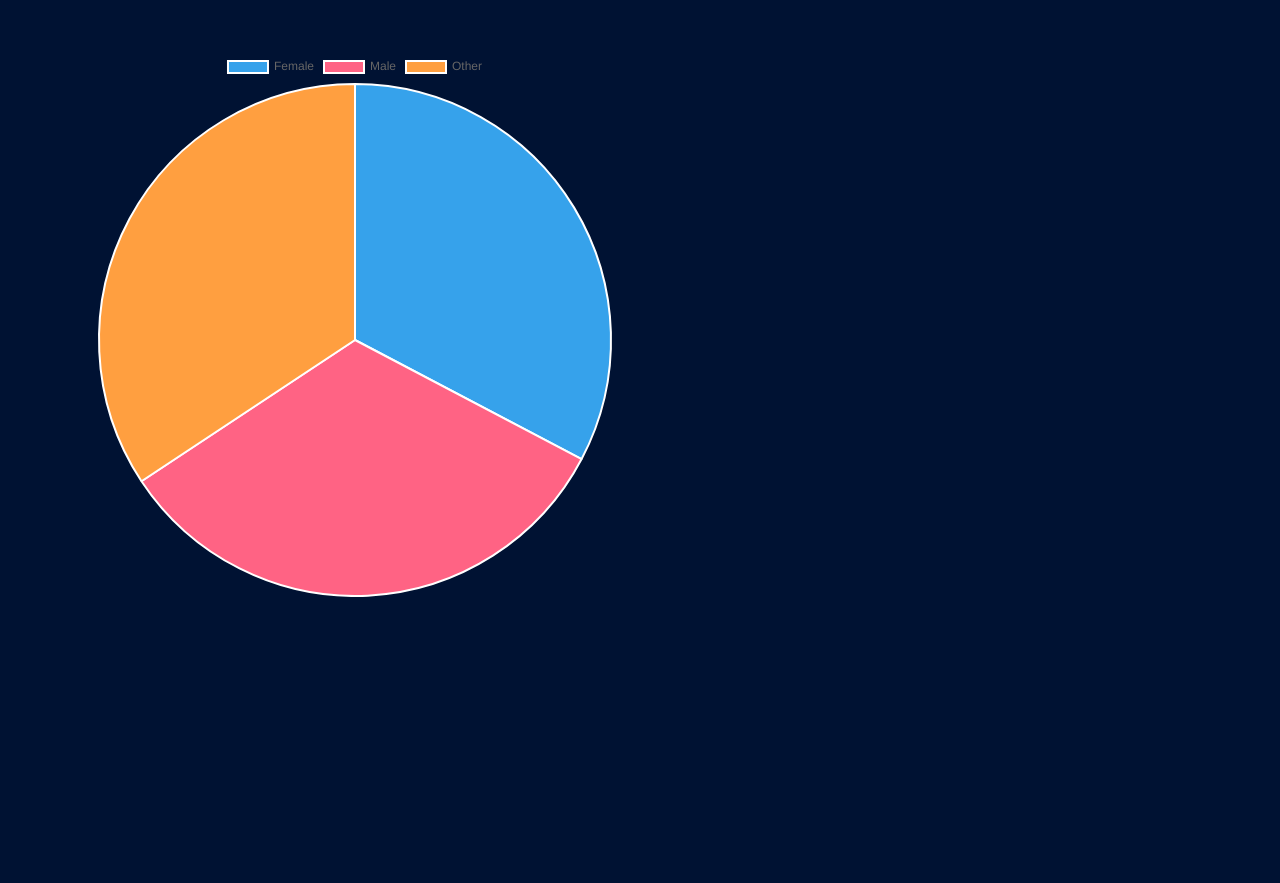
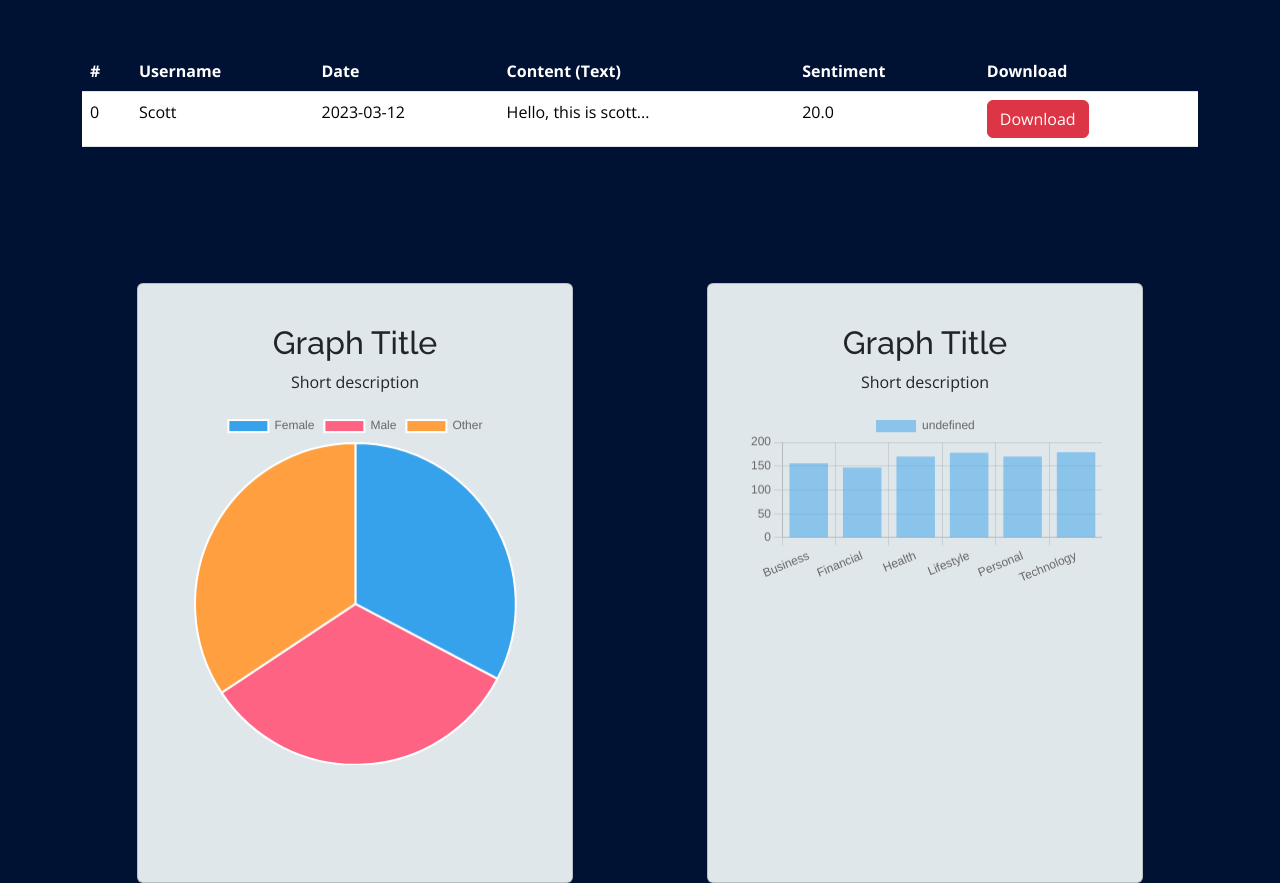
Before and after one commit to ckim48/xr_swe, a Flask app: page /database_main in a window 1280 px wide. Shown: the part 69-952 px from the top of the page. Before the commit the page ends 666 px from the top, so only its background shows below. Run offline with Flask 3, Linux system fonts and the light colour scheme; some libraries are stand-ins or nearby versions.

Commit message:
ㄴㄴㄴ

```diff
--- a/app.py
+++ b/app.py
@@ -168,13 +168,27 @@
     # DataFrame
     # Gender distribution
     gender_distribution = data["gender"].value_counts().to_dict()
-    return render_template("database_main.html", gender_distribution=gender_distribution)
+
+    # Type of consulting distribution
+    type_distribution = data["type_of_consulting"].value_counts().to_dict()
+    return render_template("database_main.html", gender_distribution=gender_distribution,type_distribution=type_distribution)
     # gender_distribution = {"Male": 50}
     # Male: 500
     # Female: 490
     # Other: 10
     # {"Male": 500, "Female": 490,..."}
 
+def add_data(username, date, contents, sentiment):
+    connector = sqlite3.connect("hw.db")
+    cursor = connector.cursor()
+    cursor.execute("SELECT MAX(id) from consult")
+    result = cursor.fetchone()
+    new_id = int(result) + 1
+    command = "INSERT INTO consult (username, date, contents, sentiment, id) VALUES (?,?,?,?,?);"
+    cursor.execute(command,(username,date,contents,sentiment, new_id))
+    connector.commit()
+    connector.close()
+
 
 
 
--- a/static/css/styles.css
+++ b/static/css/styles.css
@@ -1136,3 +1136,13 @@
 .graphmargin{
     margin-top: 120px;
 }
+.chart-card{
+    width: 80%;
+    height: 600px;
+    background-color: rgba(249, 255, 255, 0.9 );
+    border: 2px solid rgba(79, 210, 255, 1):
+    transition: transform 0.3s ease;
+}
+.chart-card:hover{
+    transform: translateY(-10px);
+}
--- a/templates/database_main.html
+++ b/templates/database_main.html
@@ -3,12 +3,52 @@
     {% block database2 %}
     <body>
         <div class="container">
+         <div class="table-responsive graphmargin">
+            <table class="table">
+                <thead>
+                    <tr>
+                        <th scope="col">#</th>
+                        <th scope="col">Username</th>
+                        <th scope="col">Date</th>
+                        <th scope="col">Content (Text)</th>
+                        <th scope="col">Sentiment</th>
+                        <th scope="col">Download</th>
+                    </tr>
+                </thead>
+                <tbody>
+                    <tr>
+                        <td>0</td>
+                        <td>Scott</td>
+                        <td>2023-03-12</td>
+                        <td>Hello, this is scott... </td>
+                        <td>20.0</td>
+                        <td>
+                            <button class="btn btn-danger" >Download</button>
+                        </td>
+                    </tr>
+                </tbody>
+            </table>
+        </div>
+
+
             <div class="row graphmargin">
                 <div class="col-md-6">
-                    <canvas id="gender_distribution"></canvas>
+                    <div class="card chart-card px-4 py-4 mx-auto">
+                        <div class="card-body">
+                                <h2 class="card-title text-center">Graph Title</h2>
+                                <p class="text-center">Short description</p>
+                                <canvas id="gender_distribution"></canvas>
+                        </div>
+                    </div>
                 </div>
                  <div class="col-md-6">
-
+                      <div class="card chart-card px-4 py-4 mx-auto">
+                        <div class="card-body">
+                                <h2 class="card-title text-center">Graph Title</h2>
+                                <p class="text-center">Short description</p>
+                                <canvas id="type_distribution"></canvas>
+                        </div>
+                    </div>
                 </div>
                  <div class="col-md-6">
 
@@ -34,6 +74,25 @@
                         }]
                     }
                 });
+
+        var ctx_bar = document.getElementById('type_distribution').getContext('2d');
+                var typeDistribution = {{type_distribution | tojson }};
+                var labels = Object.keys(typeDistribution);
+                var data = Object.values(typeDistribution);
+                var typeChart = new Chart(ctx_bar, {
+                    type: 'bar',
+                    data: {
+                        labels: labels,
+                        datasets:[{
+                            data: data
+                        }]
+                    },
+                    options: {
+                          legend: {
+                            display: false,
+                          }
+                    }
+                });
     </script>
     </body>
     {% endblock %}
--- a/templates/index.html
+++ b/templates/index.html
@@ -71,7 +71,7 @@
             <p>Esse voluptas cumque vel exercitationem. Reiciendis est hic accusamus. Non ipsam et sed minima temporibus laudantium. Soluta voluptate sed facere corporis dolores excepturi. Libero laboriosam sint et id nulla tenetur. Suscipit aut voluptate.</p>
 
             <div class="icon-box">
-              <div class="icon"><i class="bx bx-fingerprint"></i></div>
+              <div class="icon"><i class="bi bi-file-bar-graph-fill"></i></div>
               <h4 class="title"><a href="">Lorem Ipsum</a></h4>
               <p class="description">Voluptatum deleniti atque corrupti quos dolores et quas molestias excepturi sint occaecati cupiditate non provident</p>
             </div>
```
Also changed, not shown: hw.db.
